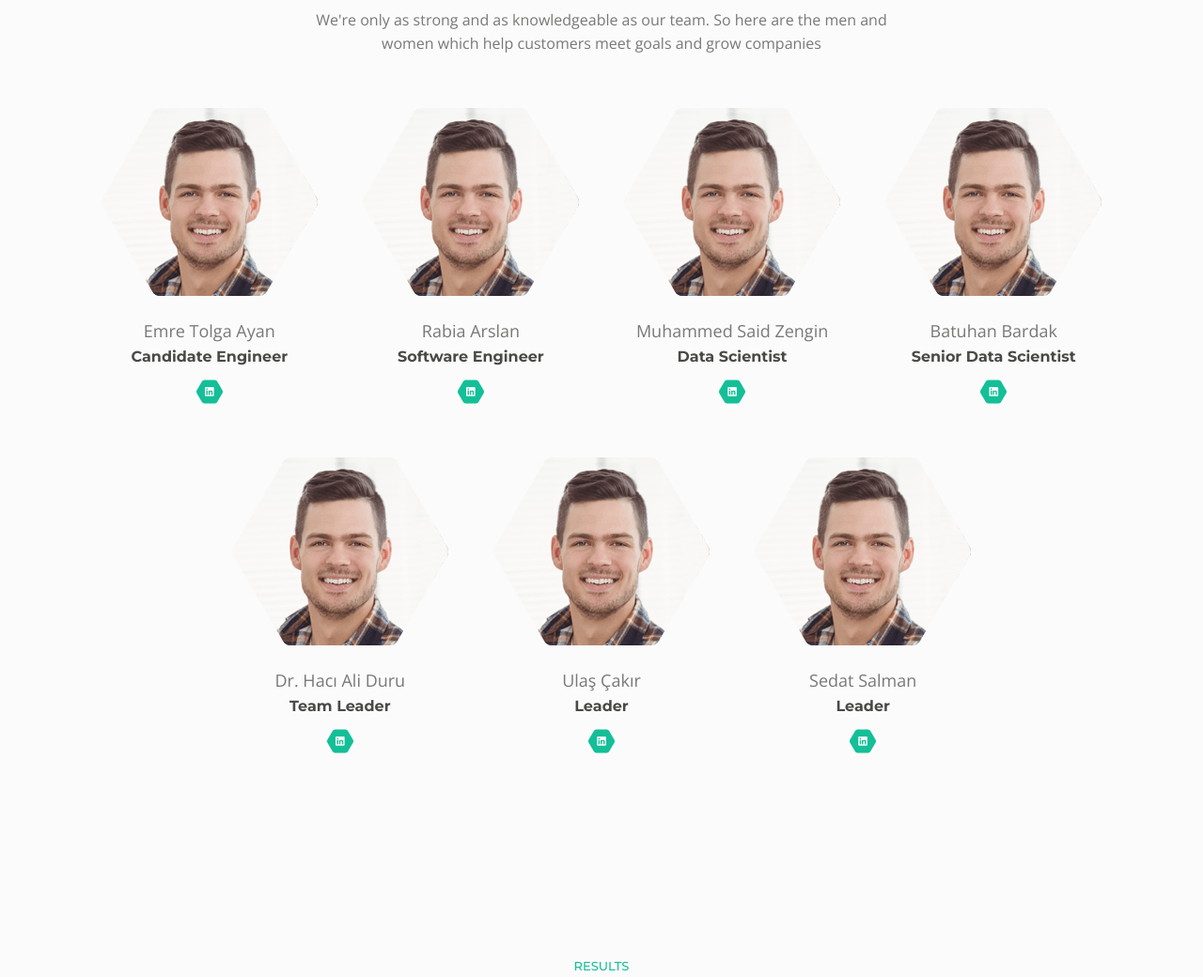
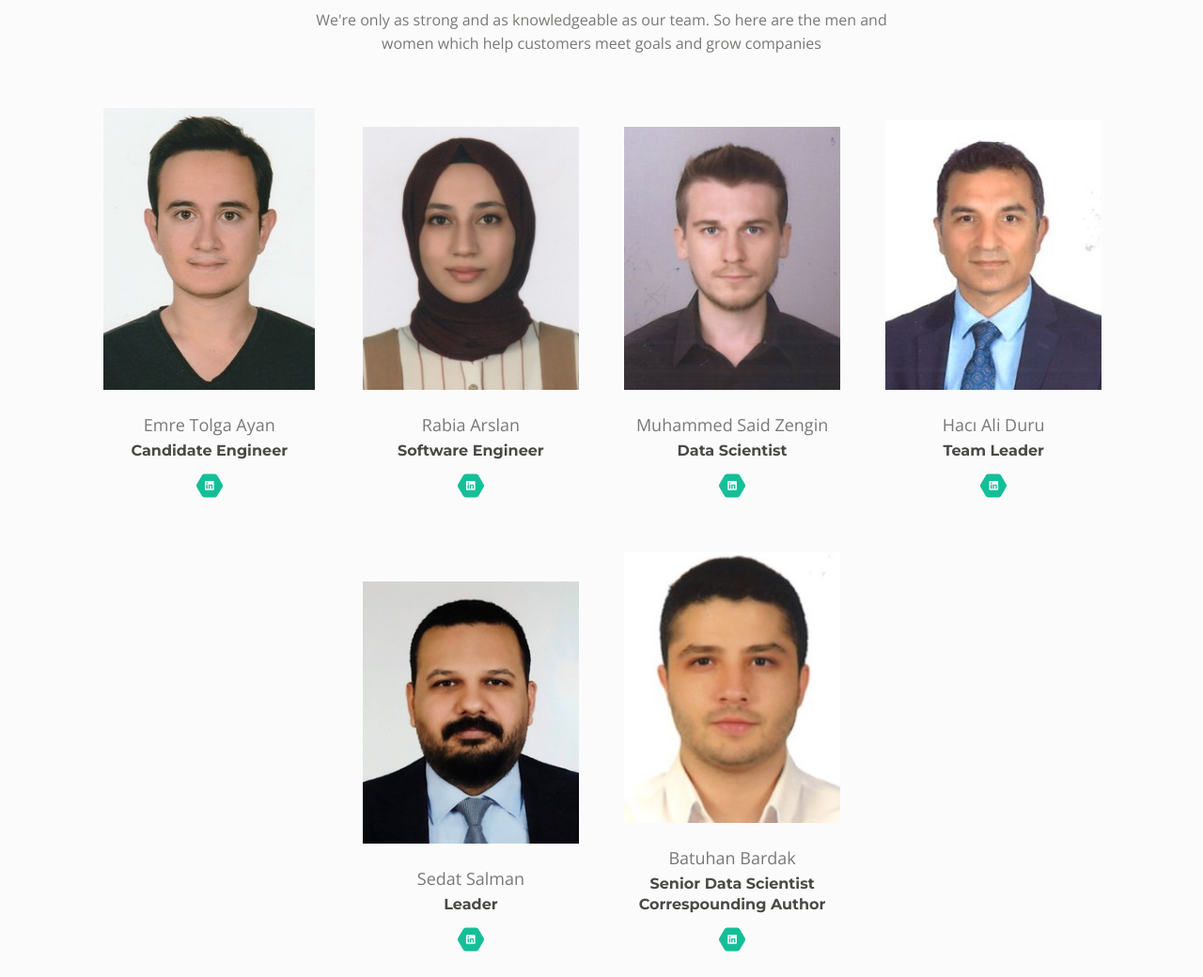
Before and after one commit to TurkishKPE/TurkishKPE.github.io, a plain HTML site: page index.html in a window 1280 px wide. Shown: the part 1687-2727 px from the top of the page at 94% size. Drawn offline with nearby package versions, Linux system fonts and the light colour scheme.

Commit message:
team photos added

```diff
--- a/index.html
+++ b/index.html
@@ -58,7 +58,7 @@
                         <div class="text-container">
                             <h1>STM <span id="js-rotating">Turkish, Keyphrase, Extraction</span></h1>
                             <p class="p-heading p-large">Turkish Keyphrase Extraction from Web Pages with BERT</p>
-                            <a class="btn-solid-lg page-scroll" href="#intro">INTRO</a>
+                            <a class="btn-solid-lg page-scroll" href="#results">RESULTS</a>
                         </div>
                     </div> <!-- end of col -->
                 </div> <!-- end of row -->
@@ -104,7 +104,7 @@
                     <!-- Team Member -->
                     <div class="team-member">
                         <div class="image-wrapper">
-                            <img class="img-fluid" src="images/team-1.png" alt="alternative">
+                            <img class="img-fluid" src="images/team_emre.jpeg" alt="alternative">
                         </div> <!-- end of image-wrapper -->
                         <p class="p-large">Emre Tolga Ayan</p>
                         <p class="job-title">Candidate Engineer</p>
@@ -123,7 +123,7 @@
                     <!-- Team Member -->
                     <div class="team-member">
                         <div class="image-wrapper">
-                            <img class="img-fluid" src="images/team-1.png" alt="alternative">
+                            <img class="img-fluid" src="images/team_rabia.jpeg" alt="alternative">
                         </div> <!-- end of image wrapper -->
                         <p class="p-large">Rabia Arslan</p>
                         <p class="job-title">Software Engineer</p>
@@ -141,7 +141,7 @@
                     <!-- Team Member -->
                     <div class="team-member">
                         <div class="image-wrapper">
-                            <img class="img-fluid" src="images/team-1.png" alt="alternative">
+                            <img class="img-fluid" src="images/team_said.jpeg" alt="alternative">
                         </div> <!-- end of image wrapper -->
                         <p class="p-large">Muhammed Said Zengin</p>
                         <p class="job-title">Data Scientist</p>
@@ -159,27 +159,9 @@
                     <!-- Team Member -->
                     <div class="team-member">
                         <div class="image-wrapper">
-                            <img class="img-fluid" src="images/team-1.png" alt="alternative">
+                            <img class="img-fluid" src="images/team_ali.jpeg" alt="alternative">
                         </div> <!-- end of image wrapper -->
-                        <p class="p-large">Batuhan Bardak</p>
-                        <p class="job-title">Senior Data Scientist</p>
-                        <span class="social-icons">
-                            <span class="fa-stack">
-                                <a href="#your-link">
-                                    <span class="hexagon"></span>
-                                    <i class="fab fa-linkedin fa-stack-1x"></i>
-                                </a>
-                            </span>
-                        </span>
-                    </div> <!-- end of team-member -->
-                    <!-- end of team member -->
-
-                    <!-- Team Member -->
-                    <div class="team-member">
-                        <div class="image-wrapper">
-                            <img class="img-fluid" src="images/team-1.png" alt="alternative">
-                        </div> <!-- end of image wrapper -->
-                        <p class="p-large">Dr. Hacı Ali Duru</p>
+                        <p class="p-large">Hacı Ali Duru</p>
                         <p class="job-title">Team Leader</p>
                         <span class="social-icons">
                             <span class="fa-stack">
@@ -195,9 +177,9 @@
                     <!-- Team Member -->
                     <div class="team-member">
                         <div class="image-wrapper">
-                            <img class="img-fluid" src="images/team-1.png" alt="alternative">
+                            <img class="img-fluid" src="images/team_sedat.jpeg" alt="alternative">
                         </div> <!-- end of image wrapper -->
-                        <p class="p-large">Ulaş Çakır</p>
+                        <p class="p-large">Sedat Salman</p>
                         <p class="job-title">Leader</p>
                         <span class="social-icons">
                             <span class="fa-stack">
@@ -213,10 +195,10 @@
                     <!-- Team Member -->
                     <div class="team-member">
                         <div class="image-wrapper">
-                            <img class="img-fluid" src="images/team-1.png" alt="alternative">
+                            <img class="img-fluid" src="images/team_batuhan.jpeg" alt="alternative">
                         </div> <!-- end of image wrapper -->
-                        <p class="p-large">Sedat Salman</p>
-                        <p class="job-title">Leader</p>
+                        <p class="p-large">Batuhan Bardak</p>
+                        <p class="job-title">Senior Data Scientist  Correspounding Author</p>
                         <span class="social-icons">
                             <span class="fa-stack">
                                 <a href="#your-link">
@@ -227,7 +209,6 @@
                         </span>
                     </div> <!-- end of team-member -->
                     <!-- end of team member -->
-
                 </div> <!-- end of col -->
             </div> <!-- end of row -->
         </div> <!-- end of container -->
```
Also changed, not shown: images/team_ali.jpeg (added), images/team_batuhan.jpeg (added), images/team_emre.jpeg (added), images/team_rabia.jpeg (added), images/team_said.jpeg (added), images/team_sedat.jpeg (added).
